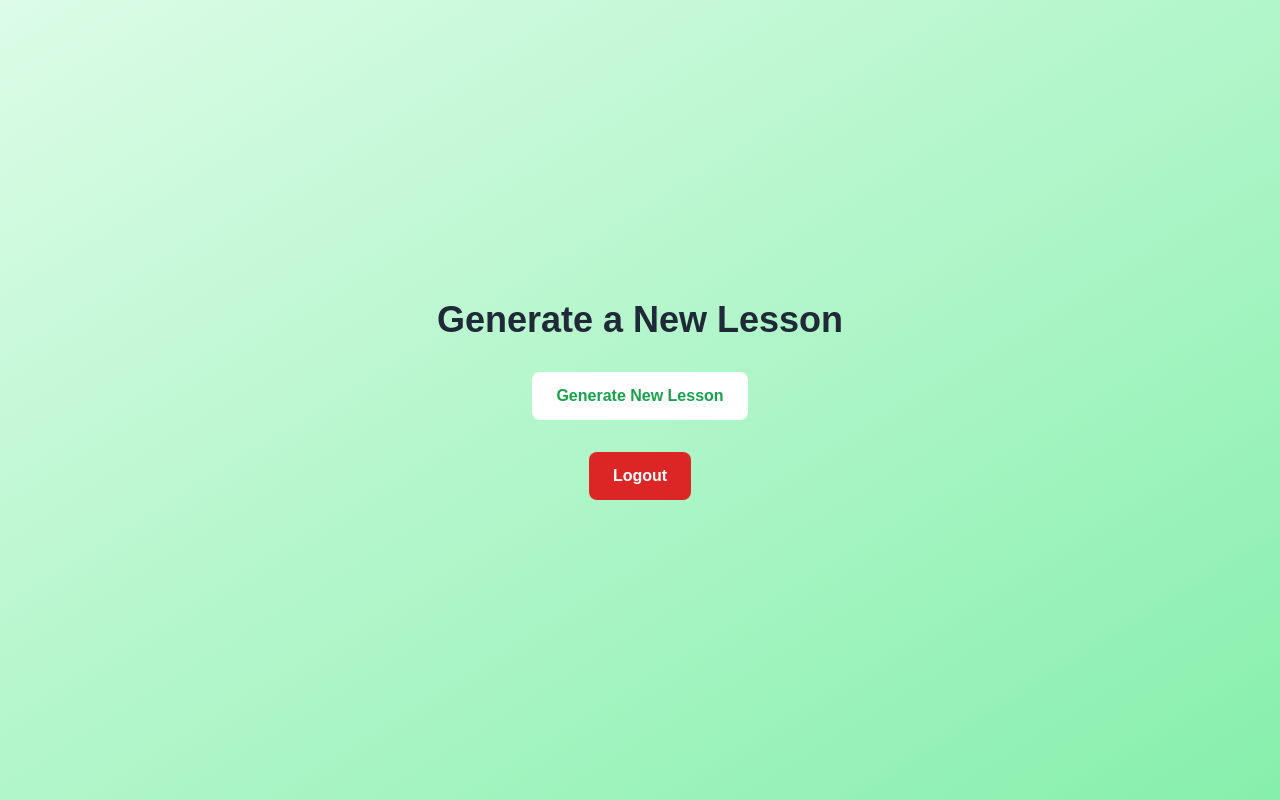
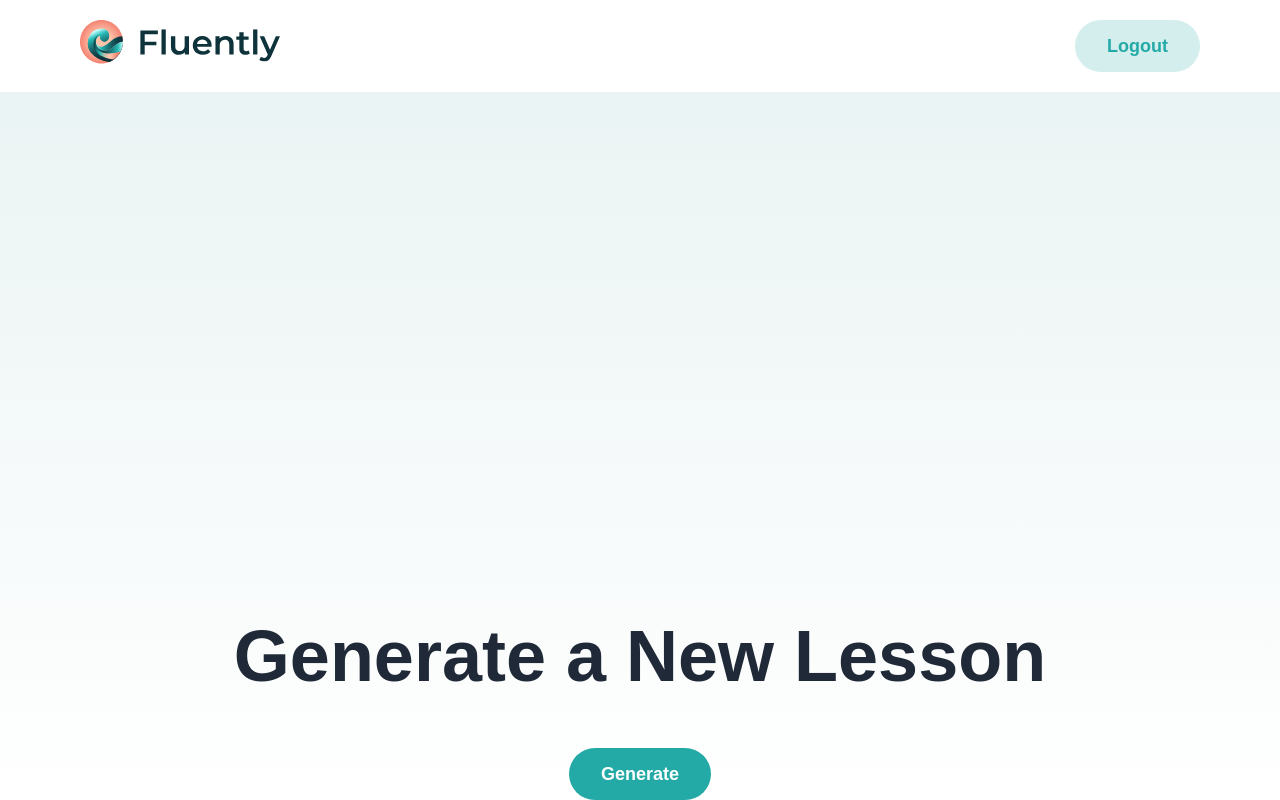
Before and after one commit to sallyq1/NLP-Project, a Next.js app in the folder language-learning-app/: page /generate-lesson in a window 1280 px wide. Built offline with nearby package versions, Linux system fonts and the light colour scheme.

Commit message:
frontend changes

```diff
--- /dev/null
+++ b/language-learning-app/app/components/Header.tsx
@@ -0,0 +1,25 @@
+import React from 'react'
+import { useRouter } from 'next/navigation';
+import Image from 'next/image';
+
+const Header = () => {
+    const router = useRouter();
+
+    const handleLogout = () => {
+        router.push('/logout');
+      };
+  return (
+    <div className='flex items-center justify-between bg-white w-full py-5 px-20 '>
+
+<Image src="/fluently-logo.svg" alt="logo" width={200} height={100}/>
+
+    <button
+      onClick={handleLogout}
+      className=" px-8 py-3 text-lg rounded-full bg-[#23AAA7]/20 text-[#23AAA7] font-semibold hover:bg-[#23AAA7]/40 transition-all"
+    >
+      Logout
+    </button></div>
+  )
+}
+
+export default Header
--- a/language-learning-app/app/dashboard/page.tsx
+++ b/language-learning-app/app/dashboard/page.tsx
@@ -3,6 +3,7 @@
 import axios from 'axios';
 import { useRouter } from 'next/navigation';
 import React, { useState } from 'react';
+import Header from '../components/Header';
 
 const DashboardPage = () => {
   const router = useRouter();
@@ -21,26 +22,29 @@ const DashboardPage = () => {
   };
 
   return (
-    <div className="flex flex-col items-center justify-center min-h-screen bg-gradient-to-br from-blue-100 to-blue-300 text-center">
+    <div className="flex flex-col items-center justify-between min-h-screen bg-gradient-to-b from-[#23AAA7]/20 to-white text-center">
+      <Header/>
+
+      <div className='-mt-[100px]'>
       <h1 className="text-4xl font-bold text-gray-800 mb-8">Choose a Language</h1>
       <div className="flex space-x-4">
         <button
           onClick={() => handleSelectLanguage('en')}
-          className="px-8 py-4 rounded-lg bg-white text-blue-600 font-semibold hover:bg-blue-100 transition-all"
+          className="px-8 py-4 rounded-lg bg-white text-[#23AAA7] font-semibold hover:bg-[#23AAA7]/10 transition-all"
         >
           English
         </button>
         <button
           disabled
           onClick={() => handleSelectLanguage('es')}
-          className="px-8 py-4 rounded-lg bg-gray-300 text-gray-600 font-semibold cursor-not-allowed"
+          className="px-8 py-4 rounded-lg bg-[#23AAA7]/20 text-[#23AAA7] font-semibold cursor-not-allowed"
         >
           Spanish
         </button>
         <button
           disabled
           onClick={() => handleSelectLanguage('fr')}
-          className="px-8 py-4 rounded-lg bg-gray-300 text-gray-600 font-semibold cursor-not-allowed"
+          className="px-8 py-4 rounded-lg bg-[#23AAA7]/20 text-[#23AAA7] font-semibold cursor-not-allowed"
         >
           French
         </button>
@@ -49,19 +53,13 @@ const DashboardPage = () => {
       <div className="mt-12">
         <button
           disabled
-          className="rounded-lg bg-gray-300 px-6 py-3 text-gray-600 font-semibold cursor-not-allowed"
+          className="rounded-lg bg-[#23AAA7]/20 px-6 py-3 text-[#23AAA7] font-semibold cursor-not-allowed"
         >
           Add Language
         </button>
         <p className="text-sm text-gray-600 mt-2">Stay tuned for more language options!</p>
       </div>
-      {/* Logout Button */}
-      <button
-        onClick={handleLogout}
-        className="mt-8 px-6 py-3 rounded-lg bg-red-600 text-white font-semibold hover:bg-red-700 transition-all"
-      >
-        Logout
-      </button>
+      </div>
     </div>
   );
 };
--- a/language-learning-app/app/generate-lesson/page.tsx
+++ b/language-learning-app/app/generate-lesson/page.tsx
@@ -1,49 +1,45 @@
-'use client'
+"use client";
 
-import axios from 'axios';
-import { useRouter } from 'next/navigation';
-import React from 'react';
+import axios from "axios";
+import { useRouter } from "next/navigation";
+import React from "react";
+import Header from "../components/Header";
 
 const GenerateLessonPage = () => {
   const router = useRouter();
 
   const handleGenerateLesson = async () => {
     try {
-      const lang = 'en';
-      const difficulty = 'easy';
+      const lang = "en";
+      const difficulty = "easy";
 
       const response = await axios.post(
         `http://localhost:8000/lessons/generate?language=${lang}&difficulty=${difficulty}`
       );
 
-      const questions = encodeURIComponent(JSON.stringify(response.data.lesson_questions));
+      const questions = encodeURIComponent(
+        JSON.stringify(response.data.lesson_questions)
+      );
       router.push(`/lesson?questions=${questions}`);
     } catch (error) {
-      console.error('Error generating lesson:', error);
+      console.error("Error generating lesson:", error);
     }
   };
 
-  const handleLogout = () => {
-    router.push('/logout');
-  };
-
   return (
-    <div className="flex flex-col items-center justify-center min-h-screen bg-gradient-to-br from-green-100 to-green-300 text-center">
-      <h1 className="text-4xl font-bold text-gray-800 mb-8">Generate a New Lesson</h1>
-      <button
-        onClick={handleGenerateLesson}
-        className="rounded-lg bg-white px-6 py-3 text-green-600 font-semibold hover:bg-green-100 transition-all"
-      >
-        Generate New Lesson
-      </button>
-
-      {/* Logout Button */}
-      <button
-        onClick={handleLogout}
-        className="mt-8 px-6 py-3 rounded-lg bg-red-600 text-white font-semibold hover:bg-red-700 transition-all"
-      >
-        Logout
-      </button>
+    <div className="flex flex-col justify-between min-h-screen bg-gradient-to-b from-[#1C7F81]/10 to-white text-center ">
+      <Header />
+      <div className="flex flex-col items-center justify-center gap-14">
+        <h1 className="text-7xl font-bold text-gray-800 ">
+          Generate a New Lesson
+        </h1>
+        <button
+          onClick={handleGenerateLesson}
+          className=" px-8 py-3 text-lg rounded-full  bg-[#23AAA7] text-white font-semibold hover:bg-[#23AAA7]/70 transition-all"
+        >
+          Generate
+        </button>
+      </div>
     </div>
   );
 };
--- a/language-learning-app/app/lesson/page.tsx
+++ b/language-learning-app/app/lesson/page.tsx
@@ -68,25 +68,28 @@ const LessonPage = () => {
   const currentQuestion = allQuestions[currentQuestionIndex]
 
   return (
-    <div className='flex flex-col items-center justify-center h-screen space-y-4'>
+    <div className='flex flex-col items-center justify-center h-screen space-y-4 '>
+    <div className='text-lg text-black/50 font-semibold tracking-wide'>
+      QUESTION {currentQuestionIndex + 1} OF {questions.length}
+    </div>
+
+   <div className='shadow-xl rounded-3xl p-10'>
     <QuestionCard
       id={currentQuestion.id}
       questionType={currentQuestion.question_type}
       question={currentQuestion.question}
       onAnswerSubmit={handleAnswerSubmission} // Callback when answer is submitted
     />
+</div>
 
-    <div className='text-sm text-gray-500'>
-      Question {currentQuestionIndex + 1} of {questions.length}
-    </div>
 
     {/* Next Question Button */}
     <button
       onClick={handleNextQuestion}
-      className={`bg-blue-500 text-white px-4 py-2 rounded ${
+      className={`px-8 py-3 text-lg rounded-full  bg-[#23AAA7] text-white  ${
         isAnswerSubmitted && currentQuestionIndex < questions.length - 1
-          ? 'hover:bg-blue-600 cursor-pointer'
-          : 'bg-gray-400 cursor-not-allowed'
+          ? 'hover:bg-[#23AAA7] cursor-pointer'
+          : 'bg-[#23AAA7]/50 cursor-not-allowed'
       }`}
       disabled={!isAnswerSubmitted || currentQuestionIndex >= questions.length - 1}
     >
@@ -97,13 +100,13 @@ const LessonPage = () => {
     <div className='absolute top-4 right-4 space-x-4'>
       <button
         onClick={handleExitLesson}
-        className='px-4 py-2 rounded bg-gray-600 text-white font-semibold hover:bg-gray-700 transition-all'
+        className='px-8 py-3 text-lg rounded-full  bg-[#23AAA7]/20 text-[#23AAA7] font-semibold hover:bg-[#23AAA7]/40 transition-all'
       >
         Exit Lesson
       </button>
       <button
         onClick={handleLogout}
-        className='px-4 py-2 rounded bg-red-600 text-white font-semibold hover:bg-red-700 transition-all'
+        className='px-8 py-3 text-lg rounded-full bg-[#23AAA7]   text-white font-semibold hover:bg-[#23AAA7]/80 transition-all'
       >
         Logout
       </button>
--- a/language-learning-app/app/lesson/questionCard.tsx
+++ b/language-learning-app/app/lesson/questionCard.tsx
@@ -98,7 +98,7 @@ export function QuestionCard(props: QuestionCardProps) {
         </CardHeader>
         <CardContent>
           <form onSubmit={handleSubmit}>
-            <div className="grid w-full items-center gap-4">
+            <div className="flex w-full items-center gap-4  ">
                 {/*
                 {HasChoices ? (
                     <div className="flex flex-col space-y-1.5">
@@ -117,22 +117,22 @@ export function QuestionCard(props: QuestionCardProps) {
                     </div>
                 ) : (
                     */}
-                    <div className="flex flex-col space-y-1.5">
-                        <Label htmlFor="answer">Enter your answer here</Label>
+                    <div className="flex flex-col px-4">
                         <Input
                             id="answer"
                             placeholder="Your Answer"
                             value={answer}
                             onChange={(e) => setAnswer(e.target.value)}
+                            className='rounded-full px-5'
                         />
                     </div>
                 {//)}
                 }
 
             </div>
-            <CardFooter className="flex justify-center">
-                <Button type='submit' disabled={isSubmitting || answer.trim() === ''}>
-                {isSubmitting ? 'Submitting...' : 'Submit Answer'}
+            <CardFooter className="  justify-center mt-7">
+                <Button type='submit' disabled={isSubmitting || answer.trim() === ''} className='px-8 py-3 rounded-full  bg-[#000000]/90 text-white -ml-8'>
+                Check
                 </Button>
             </CardFooter>
           </form>
--- a/language-learning-app/components/ui/card.tsx
+++ b/language-learning-app/components/ui/card.tsx
@@ -9,7 +9,7 @@ const Card = React.forwardRef<
   <div
     ref={ref}
     className={cn(
-      "rounded-lg border border-neutral-200 bg-white text-neutral-950 shadow-sm dark:border-neutral-800 dark:bg-neutral-950 dark:text-neutral-50",
+      " bg-white text-neutral-950",
       className
     )}
     {...props}
@@ -23,7 +23,7 @@ const CardHeader = React.forwardRef<
 >(({ className, ...props }, ref) => (
   <div
     ref={ref}
-    className={cn("flex flex-col space-y-1.5 p-6", className)}
+    className={cn("flex flex-col  gap-5 py-6 px-12", className)}
     {...props}
   />
 ))
@@ -36,7 +36,7 @@ const CardTitle = React.forwardRef<
   <div
     ref={ref}
     className={cn(
-      "text-2xl font-semibold leading-none tracking-tight",
+      "text-2xl font-medium  leading-none tracking-tight text-black/30",
       className
     )}
     {...props}
@@ -50,7 +50,7 @@ const CardDescription = React.forwardRef<
 >(({ className, ...props }, ref) => (
   <div
     ref={ref}
-    className={cn("text-sm text-neutral-500 dark:text-neutral-400", className)}
+    className={cn(" text-black  font-semibold dark:text-neutral-400", className)}
     {...props}
   />
 ))
@@ -60,7 +60,7 @@ const CardContent = React.forwardRef<
   HTMLDivElement,
   React.HTMLAttributes<HTMLDivElement>
 >(({ className, ...props }, ref) => (
-  <div ref={ref} className={cn("p-6 pt-0", className)} {...props} />
+  <div ref={ref} className={cn("p-6 pt-0 ", className)} {...props} />
 ))
 CardContent.displayName = "CardContent"
 
@@ -70,7 +70,7 @@ const CardFooter = React.forwardRef<
 >(({ className, ...props }, ref) => (
   <div
     ref={ref}
-    className={cn("flex items-center p-6 pt-0", className)}
+    className={cn("flex flex-row justify-start items-center p-6 pt-0 -ml-[500px]", className)}
     {...props}
   />
 ))
```
Also changed, not shown: language-learning-app/public/fluently-logo.svg (added), 1 other file (tests, documents, lock files or other folders).
